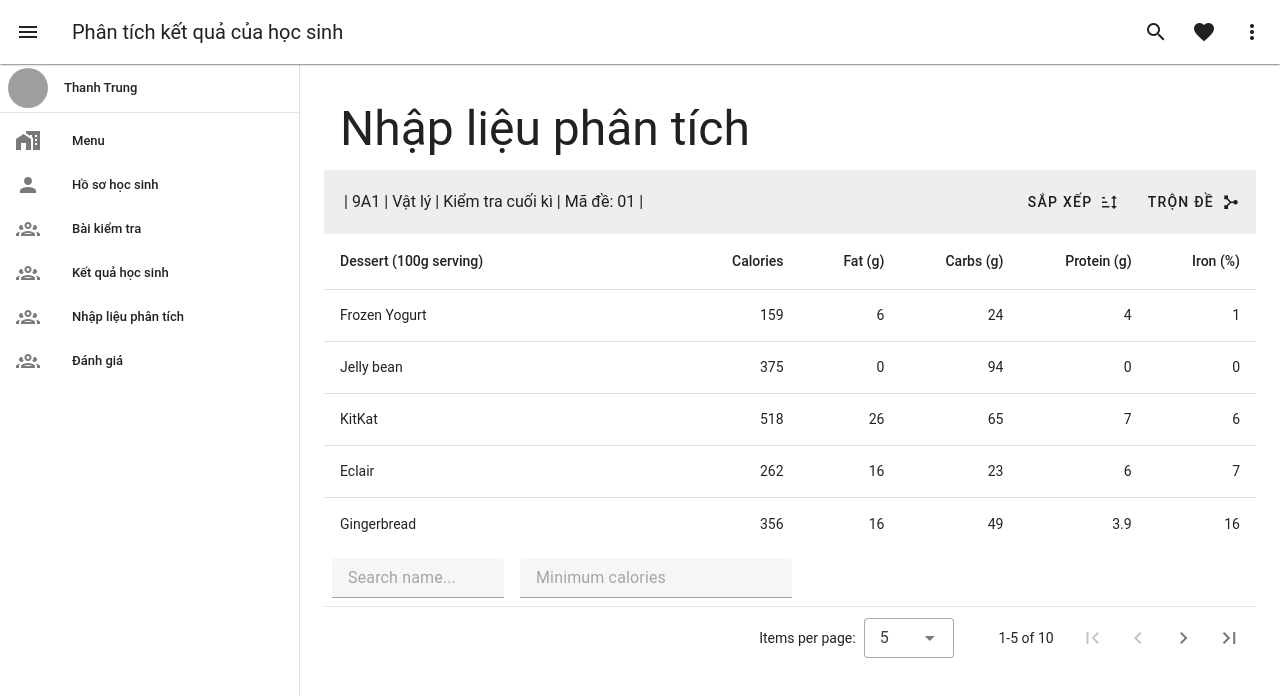
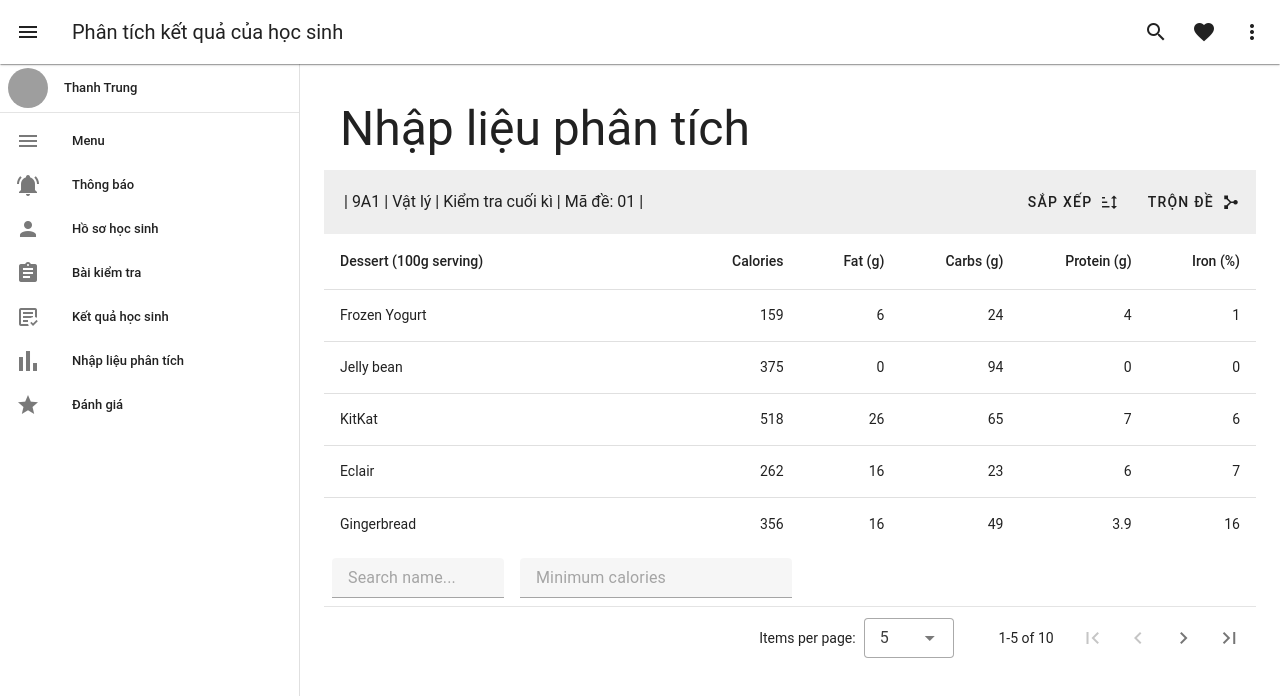
Before and after one commit to thanhdt164/vite-vue3, a Vue app: page /menu in a window 1280 px wide. Shown: the top 696 px of the page. Built offline with nearby package versions, Linux system fonts and the light colour scheme; grey boxes are pictures that could not be loaded.

Commit message:
router sidebar

```diff
--- a/src/App.vue
+++ b/src/App.vue
@@ -1,34 +1,17 @@
 <script setup>
 import AppBar from './components/AppBar.vue'
 import SideBar from './components/SideBar.vue'
-import ToolBar from './components/ToolBar.vue'
-import Grid from './components/Grid.vue'
 </script>
 
 <template >
     <v-app class="v-app">
       <!-- APP BAR -->
       <app-bar></app-bar>
-      <!-- MAIN CONTENTS-->
       <v-main class="v-main">
         <!-- SIDE BAR -->
         <side-bar></side-bar>
-        <!-- SHEETS -->
-        <v-container class="container">
-          <!-- ROUTER -->
-          <router-view></router-view>
-          <!-- Temp -->
-          <v-sheet class="sheet light">
-            <!-- TITLE -->
-            <v-row class="text-h3">
-              Nhập liệu phân tích
-            </v-row>
-            <!-- TOOL BAR -->
-            <tool-bar></tool-bar>
-            <!-- GRID -->
-            <grid></grid>
-          </v-sheet>
-        </v-container>
+        <!-- MAIN CONTENTS-->
+        <router-view/>
       </v-main>
     </v-app>
 </template>
--- /dev/null
+++ b/src/components/InputDataAndAnalysis.vue
@@ -0,0 +1,49 @@
+<script setup>
+import ToolBar from './ToolBar.vue'
+import Grid from './Grid.vue'
+</script>
+
+<template>
+    <!-- SHEETS -->
+    <v-container class="container">
+        <!-- Temp -->
+        <v-sheet class="sheet light">
+        <!-- TITLE -->
+        <v-row class="text-h3">
+            Nhập liệu phân tích
+        </v-row>
+        <!-- TOOL BAR -->
+        <tool-bar></tool-bar>
+        <!-- GRID -->
+        <grid></grid>
+        </v-sheet>
+    </v-container>
+</template>
+
+<style scoped="scss">
+.container{
+  position: absolute;
+  /* background: gray; */
+  left: 300px;
+  height: 100%;
+  width: calc(100% - 300px);
+  padding: 24px;
+
+}
+.sheet{
+  min-height: 100%;
+  max-height: 100%;
+  overflow-y: auto;
+}
+.gray{
+  background: gray;
+}
+.v-main{
+  position: absolute;
+  top: 64px;
+  min-width: 100vw;
+  height: calc(100vh - 64px);
+  margin: 0 !important;
+  padding: 0 !important;
+}
+</style>
--- a/src/components/SideBar.vue
+++ b/src/components/SideBar.vue
@@ -22,15 +22,17 @@
 		<v-divider></v-divider>
 
 		<v-list density="compact" nav>
-			<v-list-item class="list-item" prepend-icon="mdi-home-city" title="Menu" value="1"></v-list-item>
-			<v-list-item class="list-item" prepend-icon="mdi-account" title="Hồ sơ học sinh" value="2"></v-list-item>
-			<v-list-item class="list-item" prepend-icon="mdi-account-group-outline" title="Bài kiểm tra" value="3"></v-list-item>
-			<v-list-item class="list-item" prepend-icon="mdi-account-group-outline" title="Kết quả học sinh" value="4"></v-list-item>
-			<v-list-item class="list-item" prepend-icon="mdi-account-group-outline" title="Nhập liệu phân tích" value="5"></v-list-item>
-			<v-list-item class="list-item" prepend-icon="mdi-account-group-outline" title="Đánh giá" value="6"></v-list-item>
+			<v-list-item @click="direct(1)" class="list-item" prepend-icon="mdi-menu" title="Menu" value="1"></v-list-item>
+			<v-list-item @click="direct(2)" class="list-item" prepend-icon="mdi-bell-ring" title="Thông báo" value="2"></v-list-item>
+			<v-list-item @click="direct(3)" class="list-item" prepend-icon="mdi-account" title="Hồ sơ học sinh" value="3"></v-list-item>
+			<v-list-item @click="direct(4)" class="list-item" prepend-icon="mdi-clipboard-text" title="Bài kiểm tra" value="4"></v-list-item>
+			<v-list-item @click="direct(5)" class="list-item" prepend-icon="mdi-text-box-check-outline" title="Kết quả học sinh" value="5"></v-list-item>
+			<v-list-item @click="direct(6)" class="list-item" prepend-icon="mdi-poll" title="Nhập liệu phân tích" value="6"></v-list-item>
+			<v-list-item @click="direct(7)" class="list-item" prepend-icon="mdi-star" title="Đánh giá" value="7"></v-list-item>
 		</v-list>
 	</v-navigation-drawer>
 </template>
+
 <script>
   export default {
     data () {
@@ -39,6 +41,34 @@
         rail: true,
       }
     },
+	methods:{
+		direct(key){
+			switch(key){
+				case 1 :
+					this.$router.push('/menu')
+					break;
+				case 2 :
+					this.$router.push('/notifycation')
+					break;
+				case 3 :
+					this.$router.push('/profiles')
+					break;
+				case 4 :
+					this.$router.push('/exams')
+					break;
+				case 5 :
+					this.$router.push('/students')
+					break;
+				case 6 :
+					this.$router.push('/input-data-and-analysis')
+					break;
+				case 7 :
+					this.$router.push('/evaluate')
+					break;
+			}
+
+		}
+	}
   }
 </script>
 
--- a/src/routers/router.js
+++ b/src/routers/router.js
@@ -3,17 +3,22 @@ import { createRouter, createWebHistory } from 'vue-router'
 // 1. Define route components.
 // These can be imported from other files
 const Home = { template: '<div>Home</div>' }
-const About = { template: '<div>About</div>' }
 // import TNav from '@/layouts/t-nav.vue'
-// import TFooter from '@/layouts/t-footer.vue'
+import InputDataAndAnalysis from '../components/InputDataAndAnalysis.vue'
 
 
 // 2. Define some routes
 // Each route should map to a component.
 // We'll talk about nested routes later.
 const routes = [
-    { path: '/', component: Home },
-    { path: '/about', component: About },
+    { path: '/', name: "Home", component: Home },
+    { path: '/menu', name: "menu", component: InputDataAndAnalysis },
+    { path: '/notifycation', name: "notifycation", component: InputDataAndAnalysis },
+    { path: '/profiles', name: "profiles", component: InputDataAndAnalysis },
+    { path: '/exams', name: "exams", component: InputDataAndAnalysis },
+    { path: '/students', name: "students", component: InputDataAndAnalysis },
+    { path: '/input-data-and-analysis', name: "input-data-and-analysis", component: InputDataAndAnalysis },
+    { path: '/evaluate', name: "evaluate", component: InputDataAndAnalysis },
     // { path: '/nav', component: TNav },
     // { path: '/footer', component: TFooter },
     // {
```
